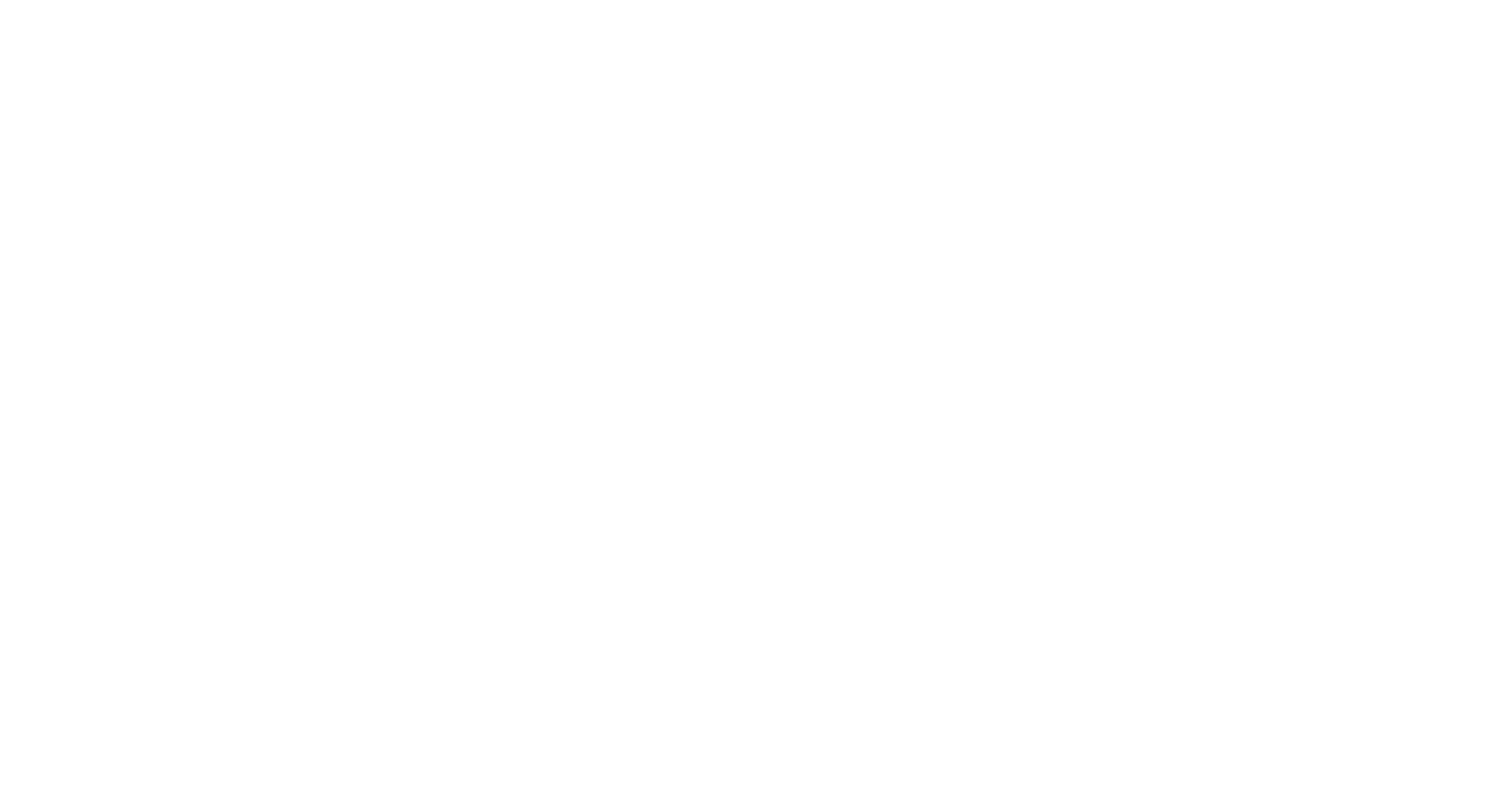
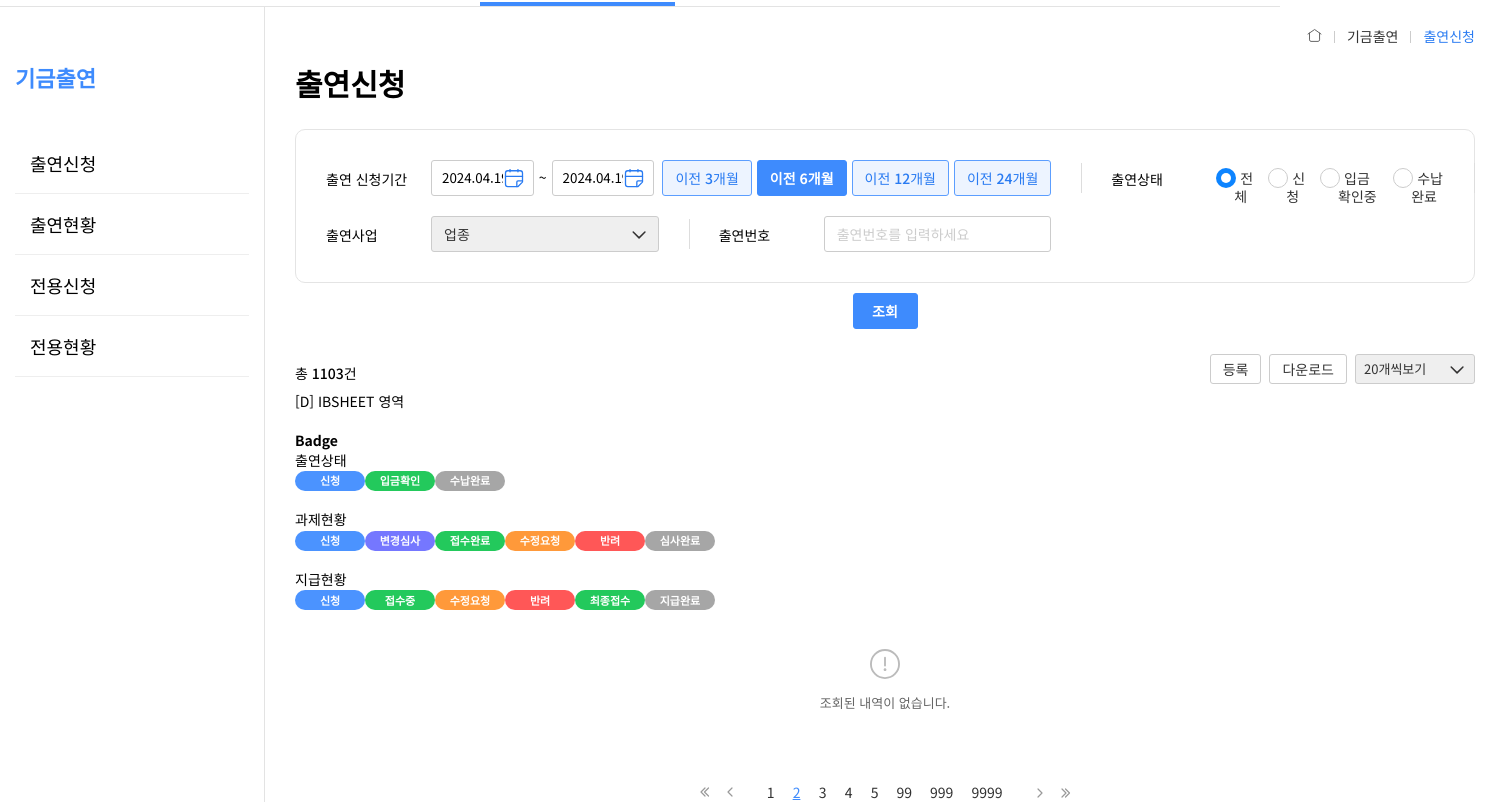
Before and after one commit to kps-kimpyoungsik/bigcenterlittle, a React (Create React App) app: page /main/usr_2000/usr_2002 in a window 1280 px wide. Shown: the part 118-920 px from the top of the page, 1505 px wide, since content can reach past the window. Before the commit the page ends 800 px from the top, so only its background shows below. Built offline with nearby package versions, Linux system fonts and the light colour scheme.

Commit message:
사용자 작업 업로드

```diff
--- a/src/assets/styles/_page.css
+++ b/src/assets/styles/_page.css
@@ -1154,3 +1154,27 @@ background-image: url(../img/icon/ic_left_10.svg);
 .home-section .banner-group img {
     display:block;
 }
+
+/*기금출연*/
+.fund-datepicker {
+    display: flex;
+    align-items: center;
+    gap:8px;
+}
+
+.sf-fund .sf-value > .hz-root {
+    min-height:36px;
+}
+.fund-section .section-title {
+    font-weight:500;
+}
+.fund-section + .fund-section {
+    margin-top:40px;
+}
+.fund-section .fo .bt[data-size='md']{
+    min-width:initial;
+}
+.fund-section .tx-msg {
+    font-size:13px;
+    color:#666;
+}
--- a/src/assets/styles/component/_BT.css
+++ b/src/assets/styles/component/_BT.css
@@ -8,9 +8,6 @@
   white-space: nowrap;
 	display: inline-block;
 	cursor: pointer;
-	/* border: 0; */
-	/* height: 44px; */
-	/* line-height: 44px; */
 	padding: 0 15px;
 	font-size: 15px;
 	vertical-align: top;
@@ -222,23 +219,11 @@ background-image: url(../../img/icon/ic_down_14.svg);
 }
 
 /*Buttons*/
-/*
-.bt {
-	appearance: none;
-	display: inline-flex;
-	align-items: center;
-	justify-content: center;
-	background-color: transparent;
-	border:1px solid transparent;
-	white-space: nowrap;
-	border-radius: 3px;
+a.bt {
+  display: inline-flex;
+  align-items: center;
+  justify-content: center;
 }
-.bt:disabled{
-	cursor: not-allowed;
-	opacity: 0.5;
-}
-*/
-
 /*button size*/
 .bt[data-size='big'] {
 	min-width: 150px;
--- /dev/null
+++ b/src/layouts/main/FundLayout.tsx
@@ -0,0 +1,16 @@
+import React from "react";
+import MainHeader from "./MainHeader";
+type FundLayoutProps = {
+	children: React.ReactNode;
+};
+function FundLayout(props: FundLayoutProps) {
+	return (
+		<div className="fww-root">
+			<MainHeader />
+			<div className="fww-container">
+				{props.children}
+			</div>
+		</div>
+	);
+}
+export default FundLayout;
--- a/src/layouts/main/index.ts
+++ b/src/layouts/main/index.ts
@@ -1 +1,2 @@
 export { default as DefaultLayout } from './DefaultLayout';
+export { default as FundLayout } from './FundLayout';
--- a/src/publish/main/index.ts
+++ b/src/publish/main/index.ts
@@ -14,7 +14,9 @@ export { default as usr1502Page } from './usr_1000/usr_1502';
 export { default as usr1600Page } from './usr_1000/usr_1600';
 export { default as usr1700Page } from './usr_1000/usr_1700';
 export { default as usr1800Page } from './usr_1000/usr_1800';
-
+//기금출현
+export { default as usr2002Page } from './usr_2000/usr_2002';
+export { default as usr2004Page } from './usr_2000/usr_2004';
 // 고객지원
 export { default as usr2300Page } from './usr_2300/usr_2300';
 export { default as usr2301Page } from './usr_2300/usr_2301';
--- a/src/publish/main/mainRoutes.tsx
+++ b/src/publish/main/mainRoutes.tsx
@@ -1,10 +1,12 @@
 
 import React from 'react';
-import { Route} from "react-router-dom";
+import { Route , Switch} from "react-router-dom";
 import DefaultRoute from 'routes/DefaultRoute';
 import { PageRouteProps, routes } from 'routes/routesMain';
+import NotFound from "../norfound";
 function Main() {
 	return (
+		<Switch>
 			<Route>
 				{routes.map((_item: PageRouteProps, _index: number) => {
 					return (
@@ -17,8 +19,10 @@ function Main() {
 						/>
 					);
 				})}
-			{/* <Redirect to="/error/notfound"></Redirect> */}
 			</Route>
+			<Route path="/*" render={NotFound} />
+		</Switch>
+
 	);
 }
 export default Main;
--- a/src/publish/main/usr_1000/usr_1200/index.tsx
+++ b/src/publish/main/usr_1000/usr_1200/index.tsx
@@ -21,7 +21,7 @@ function ContentsContainer() {
 						</ul>
 						<section className="join-section">
 							<div className="join-top">
-								<h3 className="join-title">이용약관 동의</h3>
+								<h3 className="section-title">이용약관 동의</h3>
 								<label htmlFor="ch-all" className="hz-item ip-ch-label ip-ch-18">
 									<input name="ch-all" id="ch-all" className="ip-ch" type="checkbox" />
 									<span className="check"></span>
@@ -41,7 +41,7 @@ function ContentsContainer() {
 						</section>
 						<section className="join-section">
 							<div className="join-top">
-								<h3 className="join-title">개인정보수집 및 이용 안내</h3>
+								<h3 className="section-title">개인정보수집 및 이용 안내</h3>
 							</div>
 							<div className="terms-conts">
 								약관내용출력
--- a/src/publish/main/usr_2000/user2000Aside.tsx
+++ b/src/publish/main/usr_2000/user2000Aside.tsx
@@ -4,19 +4,29 @@ function PortalAside() {
 	const aside = [
 		{
 			a_id:1,
-			a_name : "자주 묻는 질문(FAQ)",
-			a_path : "/main/user_2000/user_2100"
+			a_name : "출연신청",
+			a_path : "/main/user_2000/usr_2000"
 		},
 		{
 			a_id:2,
-			a_name : "매뉴얼",
-			a_path : "/main/user_2000/user_2200"
+			a_name : "출연현황",
+			a_path : "/main/user_2000/user_2002"
+		},
+		{
+			a_id:3,
+			a_name : "전용신청",
+			a_path : "/main/user_2000/usr_2007"
+		},
+		{
+			a_id:4,
+			a_name : "전용현황",
+			a_path : "/main/user_2000/usr_2009"
 		},
 	];
 	const location = useLocation();
 	return (
 		<aside className='fww-aside'>
-			<p className="tit-d1">기금안내</p>
+			<p className="tit-d1">기금출연</p>
 			<ul className='d1'>
 				{aside.map((aside) => (
 					<li className={location.pathname === aside.a_path ? 'active' : ''} key={aside.a_id}>
--- /dev/null
+++ b/src/publish/main/usr_2000/usr_2002/index.tsx
@@ -0,0 +1,181 @@
+
+import React from "react";
+import { Link } from 'react-router-dom';
+import PageContainer from '../../PageContainer';
+import LayoutAside from "../user2000Aside";
+import UIDatePicker from "components/datepicker";
+import UIInput from 'components/input/input';
+import Button from 'components/buttons/';
+function ContentsContainer() {
+	const sectors = [
+		'전체','동반성장 투자재원','상생형 창법 밴처기업 지원사업','공동투자형 기술개발','산업혁신운동','대중소 상생형 스마트공장','대중소기업 혁신 파트너십','성과공유제',
+		'협력이익공유제','대중소깅버 동반진출','동반성장 문화확산-신용카드 영세가맹점 지원사업','동반성장 문화확산-협력시ESG 평가지원사업','동반성장 문화확산-혁신주도형 동반성장',
+		'분사기업(스핀오프) 상생협력 사업','상생결제제도 운영','지역사회 동반성장 지원사업'
+	]
+	return (
+		<PageContainer>
+			<LayoutAside />
+			<div className='fww-con'>
+				<ul className="fww-brd">
+					<li><Link to="/main/">홈</Link></li>
+					<li><Link to="#">기금출연</Link></li>
+					<li><Link to="#">출연신청</Link></li>
+				</ul>
+				<main className="fww-main">
+					<h1 className="tx tx-hd2">출연신청</h1>
+					<form className="sf sf-fund" name="" action="" method="">
+						<div className="inner">
+							<div className="sf-item sf-m-1-3">
+								<p className="sf-key">출연 신청기간</p>
+								<div className="sf-value">
+									<div className="fund-datepicker">
+										<div className="hz-root hz-gap5">
+											<UIDatePicker className="hz-item"/>
+											<span className="hz-item">~</span>
+											<UIDatePicker className="hz-item"/>
+										</div>
+										<div className="hz-root hz-gap5">
+											<Button color="pri-o2" size="md">이전 3개월</Button>
+											<Button color="pri" size="md">이전 6개월</Button>
+											<Button color="pri-o2" size="md">이전 12개월</Button>
+											<Button color="pri-o2" size="md">이전 24개월</Button>
+										</div>
+									</div>
+								</div>
+							</div>
+							<div className="sf-item">
+								<p className="sf-key">출연상태</p>
+								<div className="sf-value">
+									<div className="hz-root hz-gap15">
+										<label htmlFor="rd-1-1" className="ip-rd-label">
+											<input name="rd-1" id="rd-1-1" className="ip-rd" type="radio" defaultChecked/>
+											<span className="check"></span>
+											<span className="txt">전체</span>
+										</label>
+										<label htmlFor="rd-1-2" className="ip-rd-label">
+											<input name="rd-1" id="rd-1-2" className="ip-rd" type="radio" />
+											<span className="check"></span>
+											<span className="txt">신청</span>
+										</label>
+										<label htmlFor="rd-1-3" className="ip-rd-label">
+											<input name="rd-1" id="rd-1-3" className="ip-rd" type="radio" />
+											<span className="check"></span>
+											<span className="txt">입금확인중</span>
+										</label>
+										<label htmlFor="rd-1-4" className="ip-rd-label">
+											<input name="rd-1" id="rd-1-4" className="ip-rd" type="radio" />
+											<span className="check"></span>
+											<span className="txt">수납완료</span>
+										</label>
+
+									</div>
+
+
+								</div>
+							</div>
+							<div className="sf-item">
+								<p className="sf-key">출연사업</p>
+								<div className="sf-value">
+									<div className="sl sl-md">
+										<select>
+											<option value="">업종</option>
+											{sectors.map((sec, idx) =>
+												<option key={idx}>{sec}</option>
+											)}
+										</select>
+									</div>
+								</div>
+							</div>
+							<div className="sf-item">
+								<p className="sf-key">출연번호</p>
+								<div className="sf-value">
+									<UIInput className={'tf tf-md w100p'} value={''} placeholder={"출연번호를 입력하세요"} />
+								</div>
+							</div>
+						</div>
+					</form>
+					<div className="hz-root hz-center mb25">
+						<Button color="pri" size="md">조회</Button>
+					</div>
+					<div className="tb-top">
+						<div>
+							<p className="tx fc-black"></p>총 <em className="fw500">1103</em>건
+						</div>
+						<div className="hz-root hz-gap8">
+							<Button color="gray-o" size="sm">등록</Button>
+							<Button color="gray-o" size="sm">다운로드</Button>
+							<div className="sl sl-sm w120">
+								<select>
+									<option value="0">20개씩보기</option>
+									<option value="0">50개씩보기</option>
+									<option value="0">100개씩보기</option>
+									<option value="0">200개씩보기</option>
+									<option value="0">500개씩보기</option>
+									<option value="0">1000개씩보기</option>
+								</select>
+							</div>
+						</div>
+					</div>
+					<div className="ibsheet">
+						[D] IBSHEET 영역
+					</div>
+					{/* Badge */}
+					<div style={{margin:'20px 0 0'}}>
+						<strong>Badge</strong>
+						<br />
+						출연상태<br />
+						<label className="badge blue">신청</label>
+						<label className="badge green">입금확인</label>
+						<label className="badge gray">수납완료</label>
+						<br /><br />
+						과제현황<br />
+						<label className="badge blue">신청</label>
+						<label className="badge purple">변경심사</label>
+						<label className="badge green">접수완료</label>
+						<label className="badge yellow">수정요청</label>
+						<label className="badge red">반려</label>
+						<label className="badge gray">심사완료</label>
+						<br /><br />
+						지급현황<br />
+						<label className="badge blue">신청</label>
+						<label className="badge green">접수중</label>
+						<label className="badge yellow">수정요청</label>
+						<label className="badge red">반려</label>
+						<label className="badge green">최종접수</label>
+						<label className="badge gray">지급완료</label>
+					</div>
+					{/* NO-data */}
+					<div className="nd">
+						<i className="ic"></i>
+						<p className="tx tx-cp2 fc-666">조회된 내역이 없습니다.</p>
+					</div>
+					<div className="pg">
+						<div className="group">
+							<button type="button" className="item first">처음</button>
+							<button type="button" className="item prev">이전</button>
+						</div>
+						<div className="group">
+							<button type="button" className="item">1</button>
+							<button type="button" className="item active">2</button>
+							<button type="button" className="item">3</button>
+							<button type="button" className="item">4</button>
+							<button type="button" className="item">5</button>
+							<button type="button" className="item">99</button>
+							<button type="button" className="item">999</button>
+							<button type="button" className="item">9999</button>
+						</div>
+						<div className="group">
+							<button type="button" className="item next">다음</button>
+							<button type="button" className="item last">끝</button>
+						</div>
+					</div>
+					<div className="hz-root hz-right hz-gap10 mt30">
+						<Button color="gray-o" size="md">기부금영수증 바로가기</Button>
+						<Button color="pri" size="md">출연신청</Button>
+					</div>
+				</main>
+			</div>
+		</PageContainer>
+	);
+}
+export default ContentsContainer;
```
Also changed, not shown: pub_list_usr.html (+14 -14 lines), src/publish/main/usr_2300/user2300Aside.tsx (+6 -17 lines), src/routes/routesMain.ts (+15 -1 lines). Lines whose indentation alone changed are shown as unchanged.
